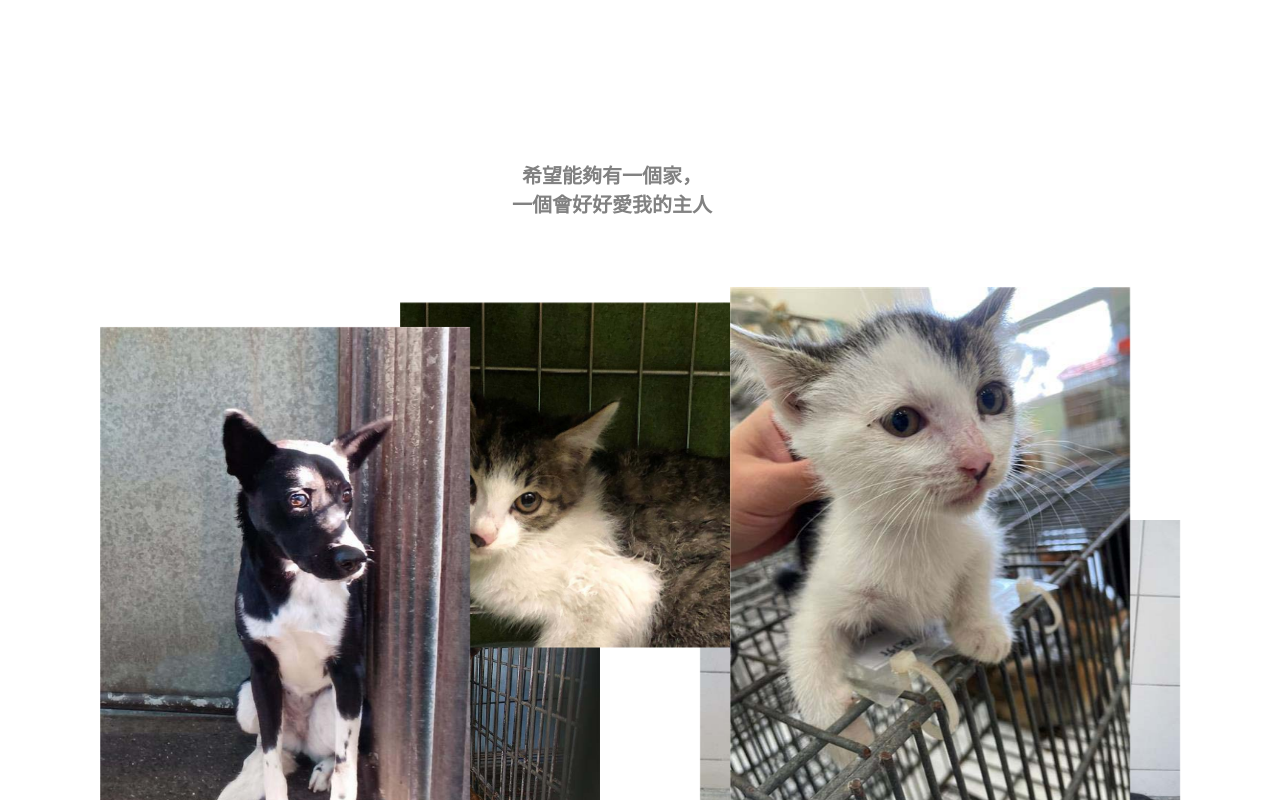
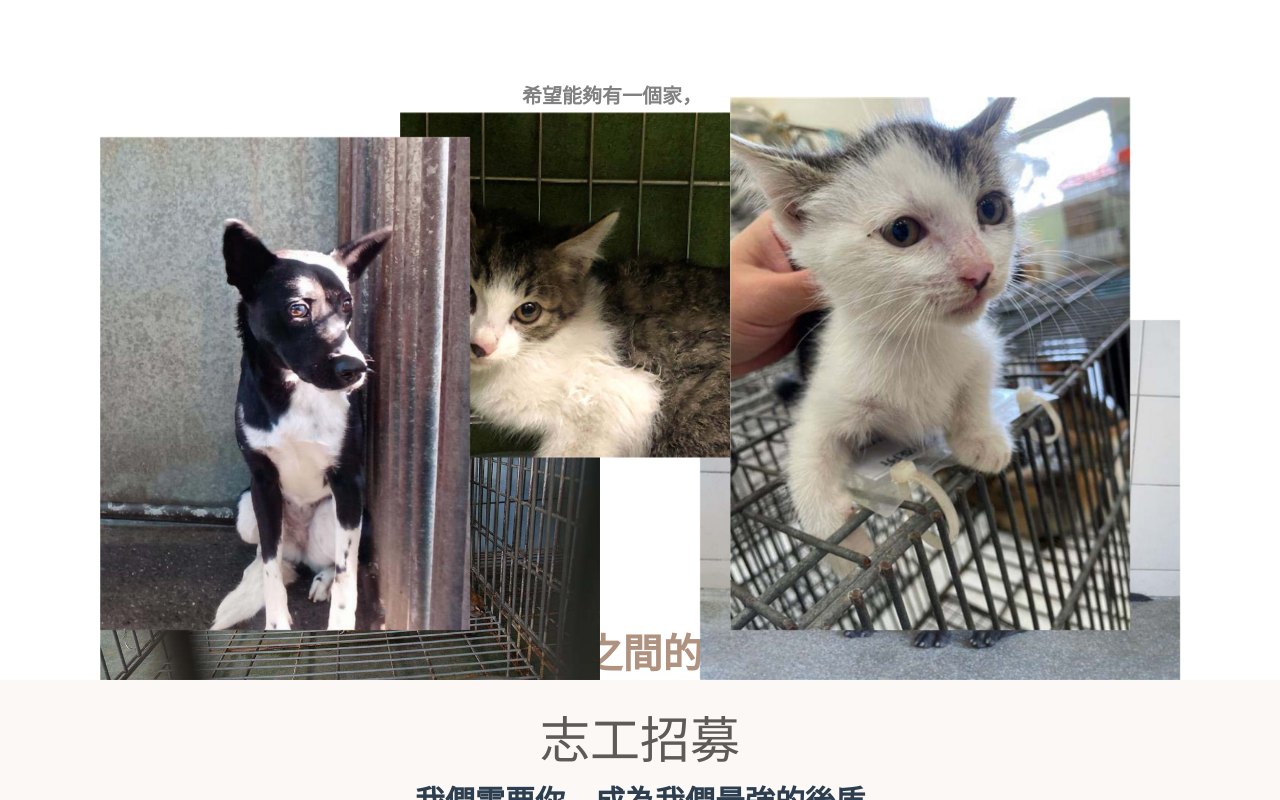
Before and after one commit to sherry-hooo/LangLangAdoption, a Vue app: page / in a window 1280 px wide. Shown: the part 1120-1920 px from the top of the page. Built offline with nearby package versions, Linux system fonts and the light colour scheme.

Commit message:
feat(Home) add bottom slogan to parallax gallery

```diff
--- a/src/views/Home.vue
+++ b/src/views/Home.vue
@@ -24,32 +24,37 @@
           </p>
         </div>
         <button>
-          <img src="@/assets/img/buttonArrow.svg" alt="" />
+          <img src="@/assets/img/buttonArrow.svg"/>
         </button>
       </div>
     </section>
 
     <section class="gallery">
       <div class="parallax_group">
-        <div class="parallax_layer scroll_lowest">
+        <div class="parallax_layer scroll_first">
+          <img src="@/assets/img/dog1.jpg">
+        </div>
+        <div class="parallax_layer scroll_mid">
           <p>希望能夠有一個家， <br/>
             一個會好好愛我的主人</p>
           <img src="@/assets/img/cat1.jpg">
         </div>
-        <div class="parallax_layer scroll_three">
-          <img src="@/assets/img/dog1.jpg">
-        </div>
-
-        <div class="parallax_layer scroll_four">
+        <div class="parallax_layer scroll_second">
           <img src="@/assets/img/cat2.jpg">
         </div>
-        <div class="parallax_layer scroll_one">
+        <div class="parallax_layer scroll_last">
+          <img src="@/assets/img/dog3.jpg">
+        </div>
+        <div class="parallax_layer scroll_slow">
           <p>你能夠帶我回家嗎？</p>
           <img src="@/assets/img/dog2.jpg">
         </div>
-        <div class="parallax_layer scroll_two">
-          <img src="@/assets/img/dog3.jpg">
-        </div>
+        <div class="parallax_layer scroll_slogan">
+          <div class="slogan">
+            <p>為牠駐足，尋找你們之間的命中註定</p>
+            <img src="@/assets/img/arrow.svg">
+          </div>
+      </div>
       </div>
     </section>
 
@@ -505,7 +510,7 @@ main {
 .gallery{
   perspective: 10px;
   // height: 100vh;
-  height: 1200px;
+  height: 1000px;
   overflow-x: hidden;
   overflow-y: auto;
 
@@ -522,10 +527,10 @@ main {
     left: 0;
     width: 100vw;
     height: 100%;
-    padding: 30px 30px;
+    // padding: 30px 30px;
     background: transparent;
   }
-  .scroll_one {
+  .scroll_slow {
     transform: translateZ(-15px) scale(2.5);
     p{
       font-size: 20px;
@@ -542,7 +547,7 @@ main {
       left: 100px;
     }
   }
-  .scroll_two {
+  .scroll_last {
     transform: translateZ(-10px) scale(2);
     img {
       width: 480px;
@@ -551,7 +556,7 @@ main {
       right: 100px;
     }
   }
-  .scroll_three {
+  .scroll_first {
     transform: translateZ(2px) scale(0.8);
     img {
       width: 370px;
@@ -560,7 +565,7 @@ main {
       left: 100px;
     }
   }
-  .scroll_four {
+  .scroll_second {
     transform: translateZ(0) scale(1);
     img {
       width: 400px;
@@ -569,7 +574,7 @@ main {
       right: 150px;
     }
   }
-  .scroll_lowest {
+  .scroll_mid {
     transform: translateZ(-5px) scale(1.5);
     p{
       position: absolute;
@@ -587,6 +592,41 @@ main {
       transform: translateY(-50%);
     }
   }
+  .scroll_slogan{
+    transform: translateZ(-30px) scale(4);
+    .slogan{
+      position: absolute;
+      // height: 70px;
+      bottom: 0;
+      width: 100%;
+    }
+    p{
+      display: inline-block;
+      margin-right: 20px;
+      color: color.$brown_500;
+      font-size: 40px;
+      font-weight: 600;
+    }
+    img{
+      display: inline-block;
+      animation: MoveLR 2s ease-in-out alternate infinite;
+    }
+  }
   }
 }
+
+@keyframes MoveLR {
+  0% {
+    transform: translateX(0);
+  }
+
+  50%{
+    transform: translateX(20px);
+  }
+
+  100%{
+    transform: translateX(0);
+  }
+}
+
 </style>
```
